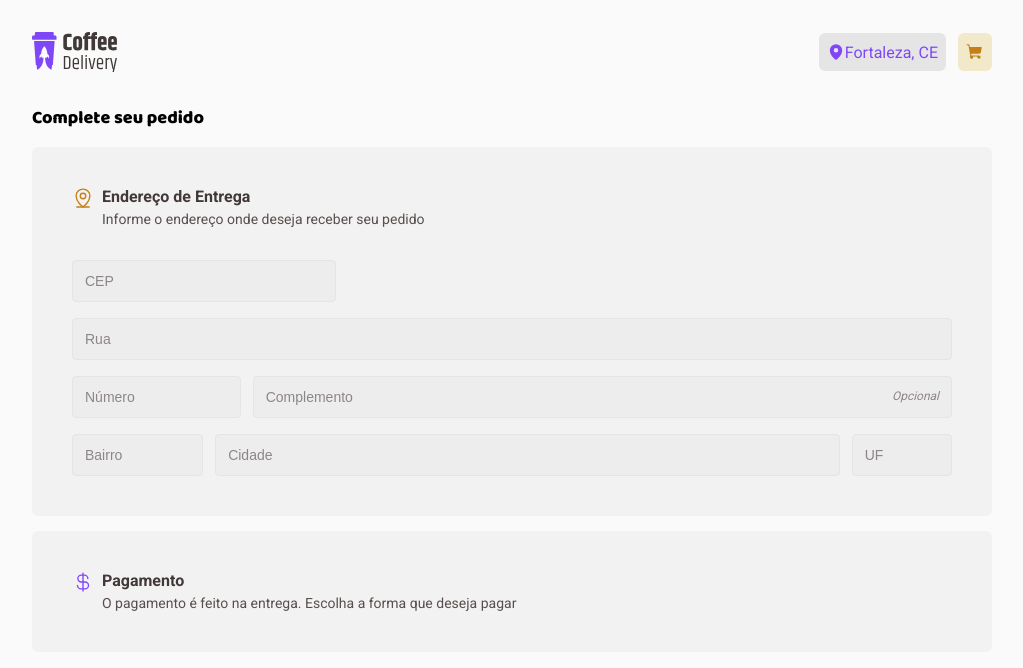
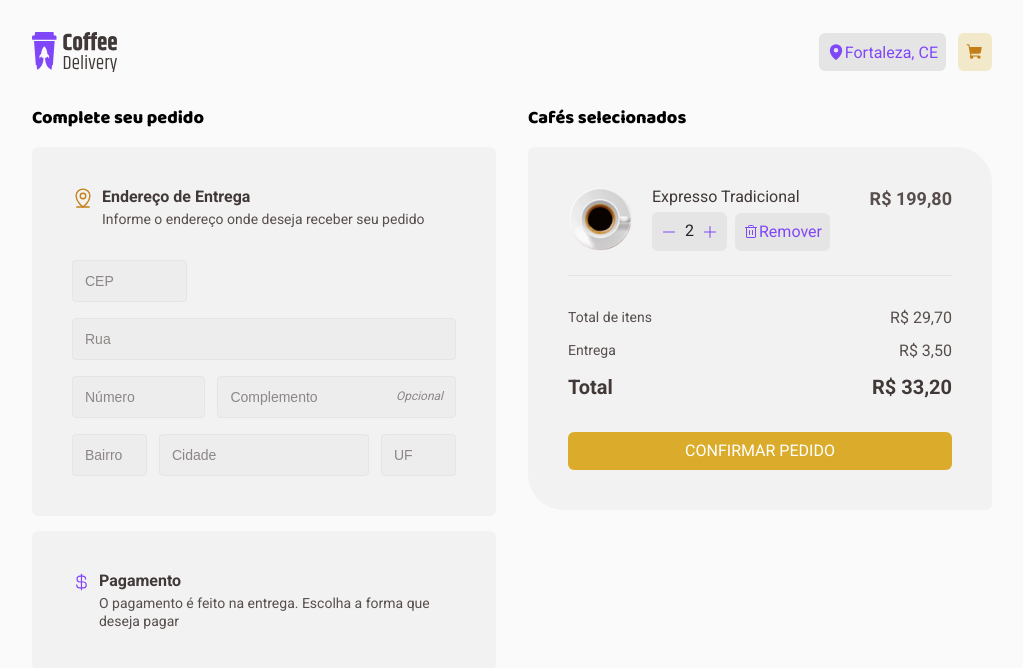
Before and after one commit to gabriel-78/challange_02_coffee_delivery, a React (Vite) app: page /checkout in a window 1280 px wide. Shown: the top 668 px of the page, without its empty margins (128-1151 px from the left). Built offline with nearby package versions, Linux system fonts and the light colour scheme.

Commit message:
Wip: Structure select coffee form

```diff
--- a/src/components/Select/styles.ts
+++ b/src/components/Select/styles.ts
@@ -9,7 +9,7 @@ export const Container = styled.div`
   font-size: ${({ theme: { fonts } }) => fonts.text.fontSizes.base};
   gap: 8px;
   line-height: ${({ theme: { fonts } }) => fonts.text.lineHeight.min};
-  padding: 10px;
+  padding: 9px;
   text-align: center;
 `
 
--- /dev/null
+++ b/src/pages/Checkout/components/BuyInfo/index.tsx
@@ -0,0 +1,46 @@
+import { FC } from 'react'
+import * as S from './styles'
+
+interface BuyInfoProps {
+  rateDelivery: number
+  totalProductPrice: number
+}
+
+export const BuyInfo: FC<BuyInfoProps> = ({
+  rateDelivery,
+  totalProductPrice,
+}) => {
+  return (
+    <S.Container>
+      <S.TextBox>
+        <small>Total de itens</small>
+        <span>
+          {new Intl.NumberFormat('pt-Br', {
+            style: 'currency',
+            currency: 'BRL',
+          }).format(totalProductPrice)}
+        </span>
+      </S.TextBox>
+
+      <S.TextBox>
+        <small>Entrega</small>
+        <span>
+          {new Intl.NumberFormat('pt-Br', {
+            style: 'currency',
+            currency: 'BRL',
+          }).format(rateDelivery)}
+        </span>
+      </S.TextBox>
+
+      <S.TextBox>
+        <strong>Total</strong>
+        <strong>
+          {new Intl.NumberFormat('pt-Br', {
+            style: 'currency',
+            currency: 'BRL',
+          }).format(rateDelivery + totalProductPrice)}
+        </strong>
+      </S.TextBox>
+    </S.Container>
+  )
+}
--- /dev/null
+++ b/src/pages/Checkout/components/BuyInfo/styles.ts
@@ -0,0 +1,40 @@
+import styled from 'styled-components'
+
+export const Container = styled.div`
+  display: flex;
+  flex-direction: column;
+  gap: 12px;
+  width: 100%;
+`
+
+export const TextBox = styled.div`
+  display: flex;
+  width: 100%;
+  justify-content: space-between;
+  gap: 12px;
+
+  small,
+  span {
+    font-family: ${({ theme: { fonts } }) => fonts.text.fontFamily};
+    font-weight: ${({ theme: { fonts } }) => fonts.text.fontWeights.regular};
+    line-height: ${({ theme: { fonts } }) => fonts.text.lineHeight.min};
+
+    color: ${({ theme: { colors } }) => colors.base.text};
+  }
+
+  small {
+    font-size: ${({ theme: { fonts } }) => fonts.text.fontSizes.sm};
+  }
+
+  span {
+    font-size: ${({ theme: { fonts } }) => fonts.text.fontSizes.base};
+  }
+
+  strong {
+    color: ${({ theme: { colors } }) => colors.base.subTitle};
+    font-family: ${({ theme: { fonts } }) => fonts.text.fontFamily};
+    font-size: ${({ theme: { fonts } }) => fonts.text.fontSizes.xl};
+    font-weight: ${({ theme: { fonts } }) => fonts.text.fontWeights.bold};
+    line-height: ${({ theme: { fonts } }) => fonts.text.lineHeight.min};
+  }
+`
--- /dev/null
+++ b/src/pages/Checkout/components/CoffeeBought/index.tsx
@@ -0,0 +1,35 @@
+import { FC } from 'react'
+import * as S from './styles'
+import traditionalExpressImg from '../../../../assets/traditionalExpress.svg'
+import { Button } from '../../../../components/Button'
+import { Trash } from 'phosphor-react'
+import { SelectCounter } from '../../../../components/Select'
+
+interface CoffeBoughtProps {
+  quantity: number
+}
+
+export const CoffeBought: FC<CoffeBoughtProps> = ({ quantity }) => {
+  return (
+    <S.Container>
+      <S.Image src={traditionalExpressImg} alt="" />
+
+      <S.Box>
+        <span>Expresso Tradicional</span>
+
+        <S.BoxAux>
+          <SelectCounter value={quantity} />
+
+          <Button label="Remover" icon={<Trash />} variant="base" />
+        </S.BoxAux>
+      </S.Box>
+
+      <strong>
+        {new Intl.NumberFormat('pt-Br', {
+          style: 'currency',
+          currency: 'BRL',
+        }).format(quantity * 99.9)}
+      </strong>
+    </S.Container>
+  )
+}
--- /dev/null
+++ b/src/pages/Checkout/components/CoffeeBought/styles.tsx
@@ -0,0 +1,43 @@
+import styled from "styled-components";
+
+export const Container = styled.div`
+  display: flex;
+  width: 100%;
+  border-bottom: 1px solid ${({ theme }) => theme.colors.base.button};
+  gap: 20px;
+  padding-bottom: 24px;
+
+  strong {
+    color: ${({ theme: { colors } }) => colors.base.text};
+    font-family: ${({ theme: { fonts } }) => fonts.text.fontFamily};
+    font-size: ${({ theme: { fonts } }) => fonts.text.fontSizes.lg};
+    font-weight: ${({ theme: { fonts } }) => fonts.text.fontWeights.bold};
+    line-height: ${({ theme: { fonts } }) => fonts.text.lineHeight.min};
+  }
+`;
+
+export const Box = styled.div`
+  display: flex;
+  flex-direction: column;
+  justify-content: space-between;
+  width: 100%;
+
+  & > span {
+    font-size: ${({ theme }) => theme.fonts.text.fontSizes.base};
+    line-height: ${({ theme }) => theme.fonts.text.lineHeight.min};
+    color: ${({ theme }) => theme.colors.base.subTitle};
+  }
+`;
+
+export const BoxAux = styled.div`
+  display: flex;
+  gap: 8px;
+  width: 100%;
+  align-items: center;
+`;
+
+export const Image = styled.img`
+  height: 64px;
+  object-fit: cover;
+  width: 64px;
+`;
--- a/src/pages/Checkout/index.tsx
+++ b/src/pages/Checkout/index.tsx
@@ -1,14 +1,18 @@
-import { CurrencyDollar, MapPinLine } from 'phosphor-react'
-import { useTheme } from 'styled-components'
-import * as S from './styles'
-import { Card } from '../../components/Card'
-import { Input } from '../../components/Input'
+import { CurrencyDollar, MapPinLine } from "phosphor-react";
+import { useTheme } from "styled-components";
+import * as S from "./styles";
+import { Card } from "../../components/Card";
+import { Input } from "../../components/Input";
+import { Button } from "../../components/Button";
+import { BuyInfo } from "./components/BuyInfo";
+import { CoffeBought } from "./components/CoffeeBought";
 
 export const Checkout = () => {
-  const { colors } = useTheme()
+  const { colors } = useTheme();
 
   return (
     <S.Container>
+      <S.Box>
         <S.BoxTitle>Complete seu pedido</S.BoxTitle>
 
         <Card size="medium" variant="default" width="100%">
@@ -58,6 +62,21 @@ export const Checkout = () => {
             </S.TextBox>
           </S.TextContainer>
         </Card>
+      </S.Box>
+
+      <S.Box>
+        <S.BoxTitle>Cafés selecionados</S.BoxTitle>
+
+        <Card size="medium" variant="curve" width="100%">
+          <>
+            <CoffeBought quantity={2} />
+
+            <BuyInfo rateDelivery={3.5} totalProductPrice={29.7} />
+
+            <Button label="CONFIRMAR PEDIDO" />
+          </>
+        </Card>
+      </S.Box>
     </S.Container>
-  )
-}
+  );
+};
--- a/src/pages/Checkout/styles.ts
+++ b/src/pages/Checkout/styles.ts
@@ -2,8 +2,7 @@ import styled from 'styled-components'
 
 export const Container = styled.div`
   display: flex;
-  flex-direction: column;
-  gap: 15px;
+  gap: 32px;
   height: 100vh;
   width: 100%;
 `
@@ -11,13 +10,8 @@ export const Container = styled.div`
 export const Box = styled.div`
   display: flex;
   flex-direction: column;
-  align-items: flex-start;
-  padding: 40px;
-  gap: 32px;
-  width: 640px;
-  height: 372px;
-  background: ${({ theme: { colors } }) => colors.base.card};
-  border-radius: 6px;
+  gap: 15px;
+  width: 100%;
 `
 
 export const TextContainer = styled.div`
```
Lines whose indentation alone changed are shown as unchanged.
